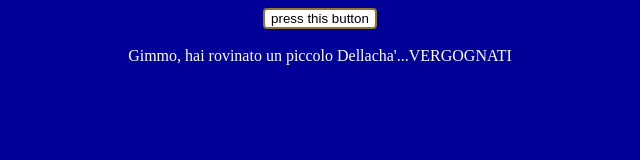
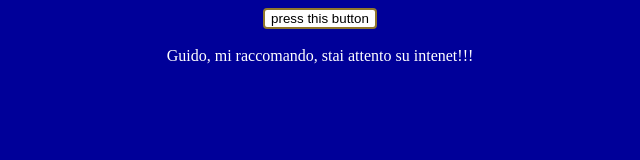
Before and after one commit to sturla78/sturlaTest, a plain HTML site: page index.html in a window 1280 px wide. Both pictures are taken after a click on the button "press this button". Shown: the whole page, without its empty margins (320-960 px from the left). Drawn offline with Linux system fonts and the light colour scheme.

Commit message:
Update index.html

```diff
--- a/index.html
+++ b/index.html
@@ -35,7 +35,7 @@
 
     <input type="button" id="showtext" name="press" value="press this button" onclick="showStuff(); return false;" />
         <br /><br />
-    <div id="thisText" style="display:none;color:white">Gimmo, hai rovinato un piccolo Dellacha'...VERGOGNATI</div>
+    <div id="thisText" style="display:none;color:white">Guido, mi raccomando, stai attento su intenet!!!</div>
 
     </div>
 
```
